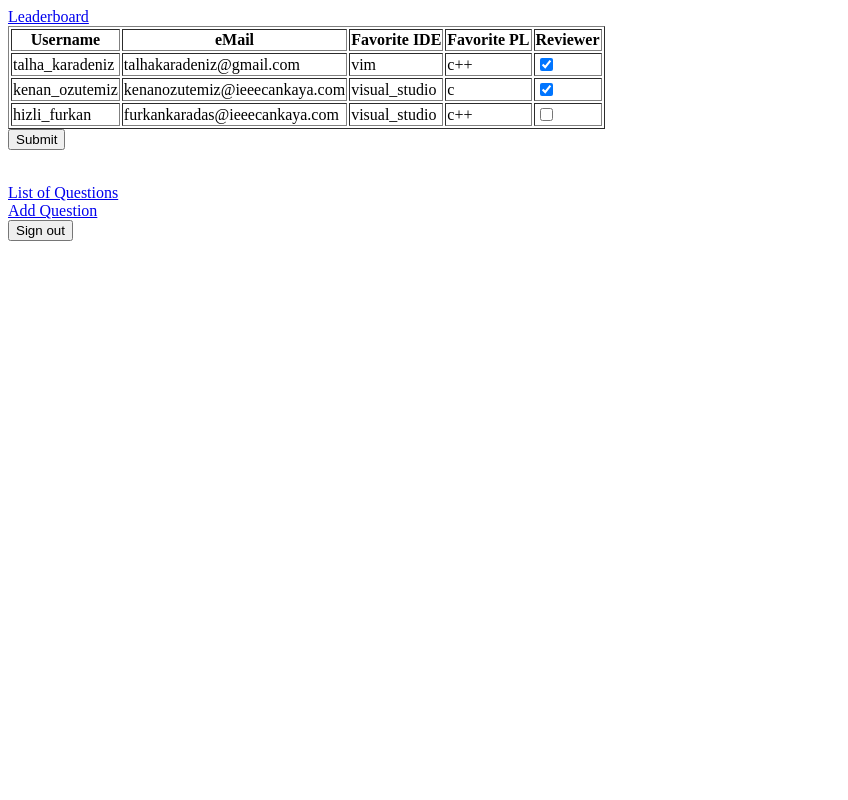
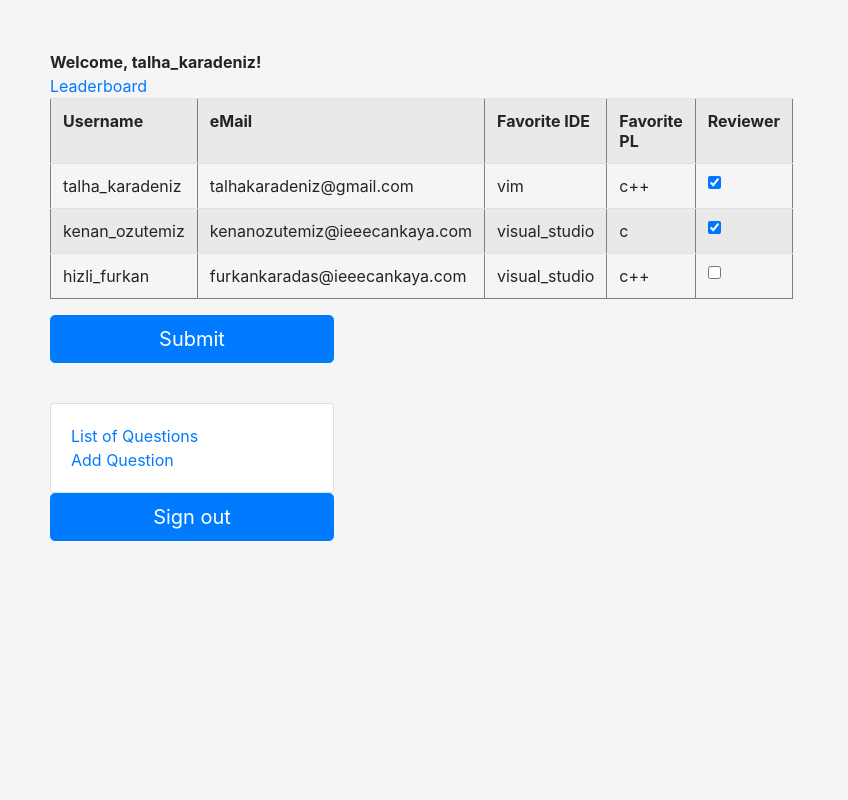
Before and after one commit to akgvn/CodeArenaHW, a PHP site: page /listallusers.php?signout=1 in a window 1280 px wide. Shown: the whole page, without its empty margins (0-848 px from the left). Run offline with PHP 8.4, Linux system fonts and the light colour scheme; a user stored in the database is signed in; data comes from the database, SQL or seed files in the repository; data that the repository does not hold is empty; a stand-in replaces the project's code that opens the database connection.

Commit message:
Added S T Y L E

```diff
--- a/htdocs/index.php
+++ b/htdocs/index.php
@@ -1,3 +1,3 @@
-
-<html><body><h1>Hello world!</h1>
-<a href="phpinfo.php">PHP info</a></body></html>
+<?php
+header("Location: login.php");
+?>
--- a/htdocs/listallusers.php
+++ b/htdocs/listallusers.php
@@ -1,7 +1,21 @@
 <html>
+
+<head>
+<link href="https://getbootstrap.com/docs/4.3/dist/css/bootstrap.min.css" rel="stylesheet">
+</head>
+
+<style>
+body {
+    width: 30%;
+    padding: 50px;
+    align-items: center;
+    padding-top: 50px;
+    padding-bottom: 50px;
+    background-color: #f5f5f5;
+}
+</style>
+
 <body>
-
-<a href="leaderboard.php">Leaderboard</a>
 
 <form method="post">
 
@@ -15,9 +29,15 @@ if (!isset($_SESSION["user_id"])) {
     header("Location: login.php");
 }
 
+$un = $_SESSION["username"];
+
+echo "<strong> Welcome, $un! </strong> <br>";
+
+echo "<a href=\"leaderboard.php\">Leaderboard</a> <br>";
+
 $query_all = $db->query("select id, username, email, favourite_ide, favourite_pl, is_reviewer from users");
 
-echo "<table border = 1> "; //style='border:1px'>";
+echo "<table border = 1 class=\"table table-striped\"> ";
 echo "	<tr>";
 echo "		<th> Username </th>";
 echo "      <th> eMail </th>";
@@ -56,26 +76,33 @@ while ($row = $query_all->fetch_assoc()) {
 echo "</table>";
 ?>
 <input type="hidden" name="sent" value="1" />
-<input type="submit" value="Submit" <?php echo $_SESSION["reviewer"] ? " " : "disabled"; ?> />
+<input class="btn btn-lg btn-primary btn-block" type="submit" value="Submit" <?php echo $_SESSION["reviewer"] ? " " : "disabled"; ?> />
 </form>
 
 <br>
 
-<a href="showquestion.php">List of Questions</a>
+<div class="card">
+  <div class="card-body">
+    <a href="showquestion.php">List of Questions</a>
+    <br>
+    <?php
 
-<br>
+    if ($_SESSION["reviewer"]) {
+        echo "<a href=\"addquestion.php\">Add Question</a>";
+    }
 
-<?php
+    ?>
+  </div>
+</div>
 
-if ($_SESSION["reviewer"]) {
-    echo "<a href=\"addquestion.php\">Add Question</a>";
-}
 
-?>
+
+
+
 
 <form method="get">
 	<input type="hidden" name="signout" value="1" />
-	<input type="submit" value="Sign out" />
+	<input class="btn btn-lg btn-primary btn-block" type="submit" value="Sign out" />
 </form>
 
 
```
Also changed, not shown: htdocs/leaderboard.php (+6 -1 lines), htdocs/login.php (+15 -8 lines), htdocs/register.php (+16 -11 lines), README.md.
